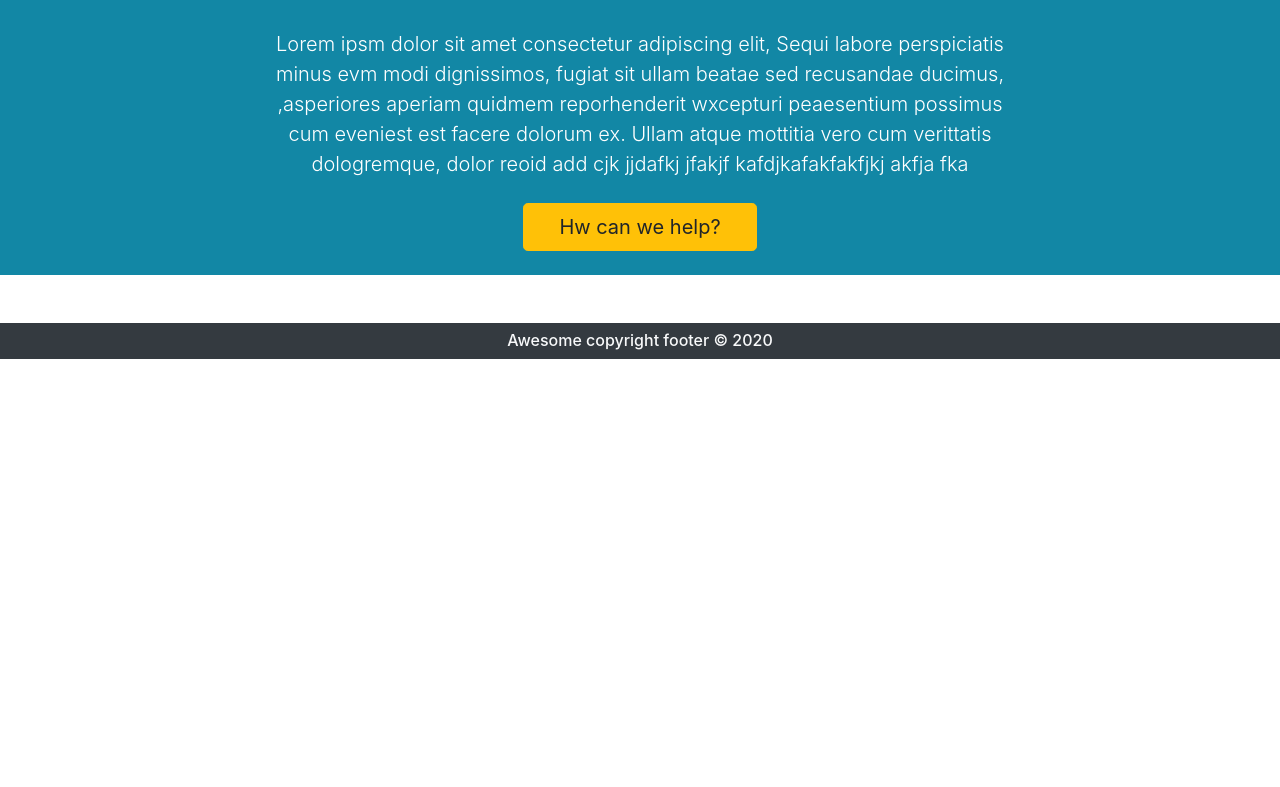
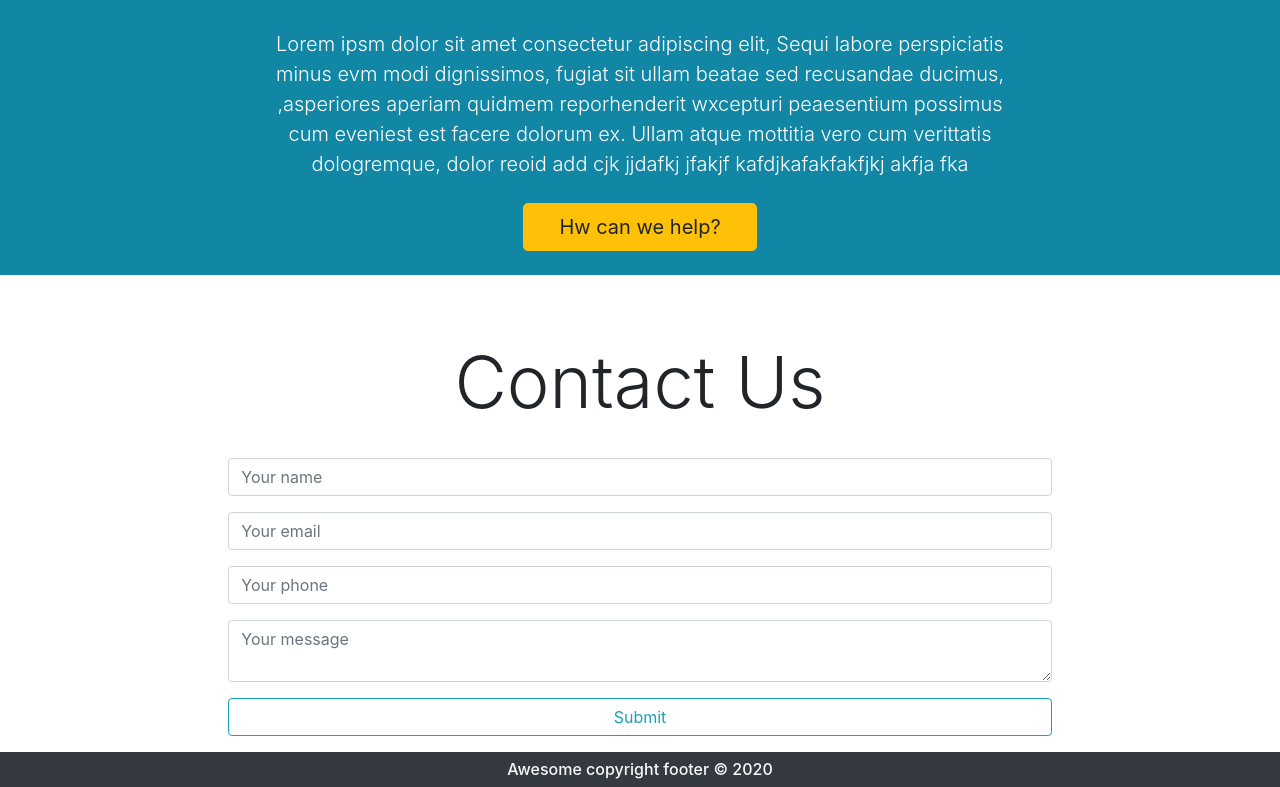
Before and after one commit to gauravdas014/ecom-gatsby, a Gatsby site: page /contact in a window 1280 px wide. Shown: the part 467-1254 px from the top of the page. Before the commit the page ends 826 px from the top, so only its background shows below. Built offline with nearby package versions, Linux system fonts and the light colour scheme; Gatsby itself is replaced by a stand-in of ours.

Commit message:
done with contact form

```diff
--- /dev/null
+++ b/src/components/Contact/Contact.js
@@ -0,0 +1,53 @@
+import React from "react"
+import Heading from "../Reusable/Heading"
+
+export default function Contact() {
+  return (
+    <section className="py-3">
+      <Heading title="Contact Us" />
+      <div className="col-10 col-sm-8 mx-auto">
+        <form action="" method="POST">
+          <div className="form-group">
+            <input
+              className="form-control"
+              type="text"
+              name="name"
+              id="name"
+              placeholder="Your name"
+            />
+          </div>
+          <div className="form-group">
+            <input
+              className="form-control"
+              type="email"
+              name="email"
+              id="email"
+              placeholder="Your email"
+            />
+          </div>
+          <div className="form-group">
+            <input
+              className="form-control"
+              type="text"
+              name="phone"
+              id="phone"
+              placeholder="Your phone"
+            />
+          </div>
+          <div className="form-group">
+            <textarea
+              className="form-control"
+              type="text"
+              name="description"
+              id="description"
+              placeholder="Your message"
+            />
+          </div>
+          <button type="submit" className="btn btn-outline-info btn-block">
+            Submit
+          </button>
+        </form>
+      </div>
+    </section>
+  )
+}
--- a/src/pages/contact.js
+++ b/src/pages/contact.js
@@ -5,6 +5,7 @@ import Layout from "../components/layout"
 import SEO from "../components/seo"
 import HeroSection from "../components/Reusable/HeroSection"
 import InfoBlock from "../components/Reusable/InfoBlock"
+import Contact from "../components/Contact/Contact"
 
 const ContactPage = ({ data }) => (
   <Layout>
@@ -17,6 +18,7 @@ const ContactPage = ({ data }) => (
       heroclass="about-background"
     />
     <InfoBlock heading="Hw can we help?" />
+    <Contact />
   </Layout>
 )
 
```
